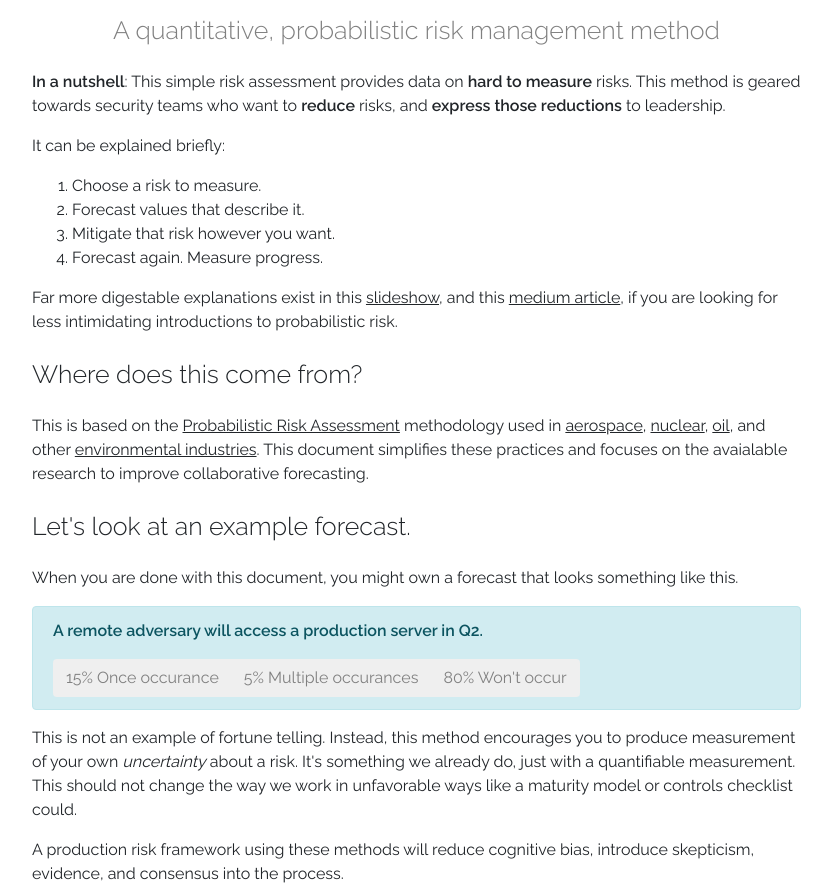
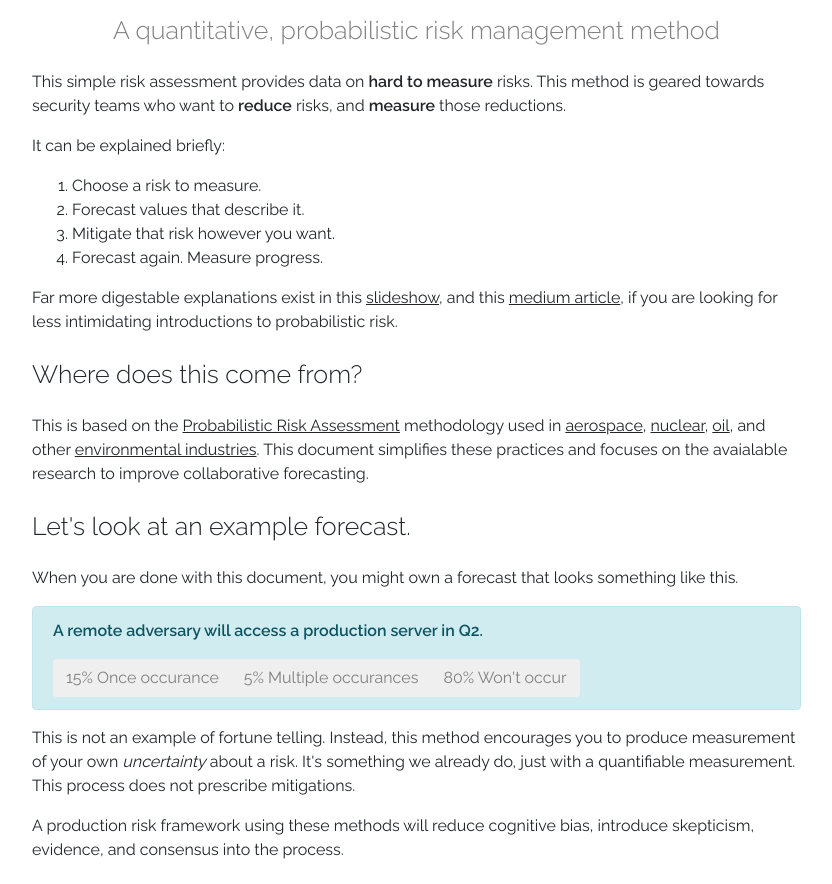
Before and after one commit to magoo/simple-risk-analysis, a plain HTML site: page index.html in a window 1280 px wide. Shown: the part 68-952 px from the top of the page, without its empty margins (223-1055 px from the left). Drawn offline with nearby package versions, Linux system fonts and the light colour scheme.

Commit message:
Shorten sentence

```diff
--- a/index.html
+++ b/index.html
@@ -35,7 +35,7 @@
         <div class="container">
           <h1 style="text-align: center;">Simple Risk Assessment</h1>
           <h2 style="text-align: center;">A quantitative, probabilistic risk management method</h2>
-            <p> <strong>In a nutshell</strong>: This simple risk assessment provides data on <b>hard to measure</b> risks. This method is geared towards security teams who want to <strong>reduce</strong> risks, and <strong>express those reductions</strong> to leadership.</p>
+            <p>This simple risk assessment provides data on <b>hard to measure</b> risks. This method is geared towards security teams who want to <strong>reduce</strong> risks, and <strong>measure</strong> those reductions.</p>
 
             <p>It can be explained briefly:</p>
             <ol>
@@ -61,7 +61,7 @@
                 <button type="button" class="btn btn-default">80% Won't occur</button>
               </div>
             </div>
-            <p> This is not an example of fortune telling. Instead, this method encourages you to produce measurement of your own <i>uncertainty</i> about a risk. It's something we already do, just with a quantifiable measurement. This should not change the way we work in unfavorable ways like a maturity model or controls checklist could.</p>
+            <p> This is not an example of fortune telling. Instead, this method encourages you to produce measurement of your own <i>uncertainty</i> about a risk. It's something we already do, just with a quantifiable measurement. This process does not prescribe mitigations.</p>
             <p>A production risk framework using these methods will reduce cognitive bias, introduce skepticism,  evidence, and consensus into the process.</p>
 
           <h3>1. Pick a scenario that describes the risk you want to mitigate.</h3>
```
